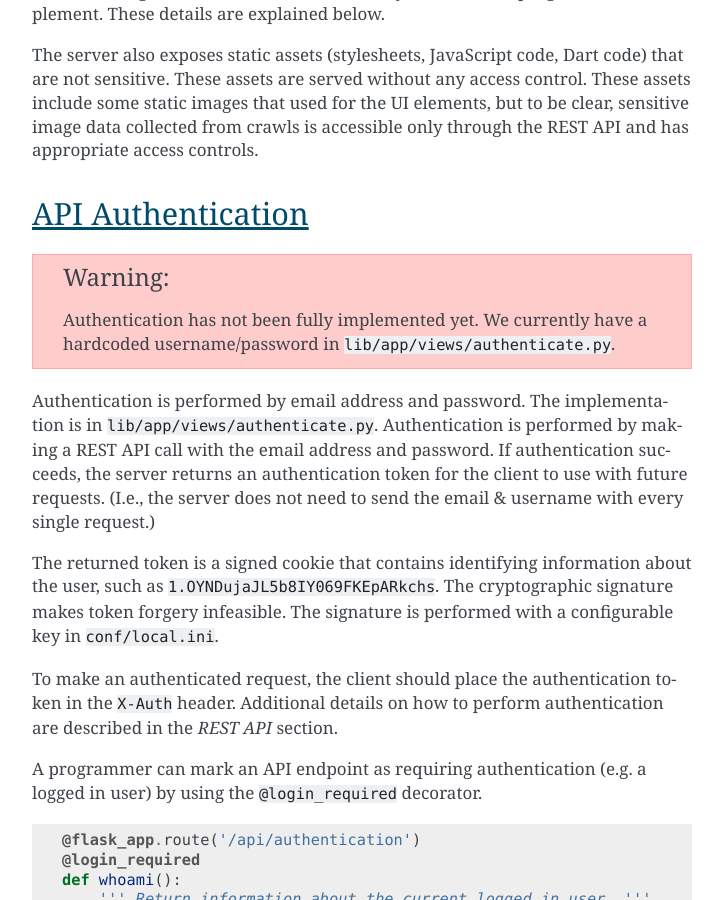
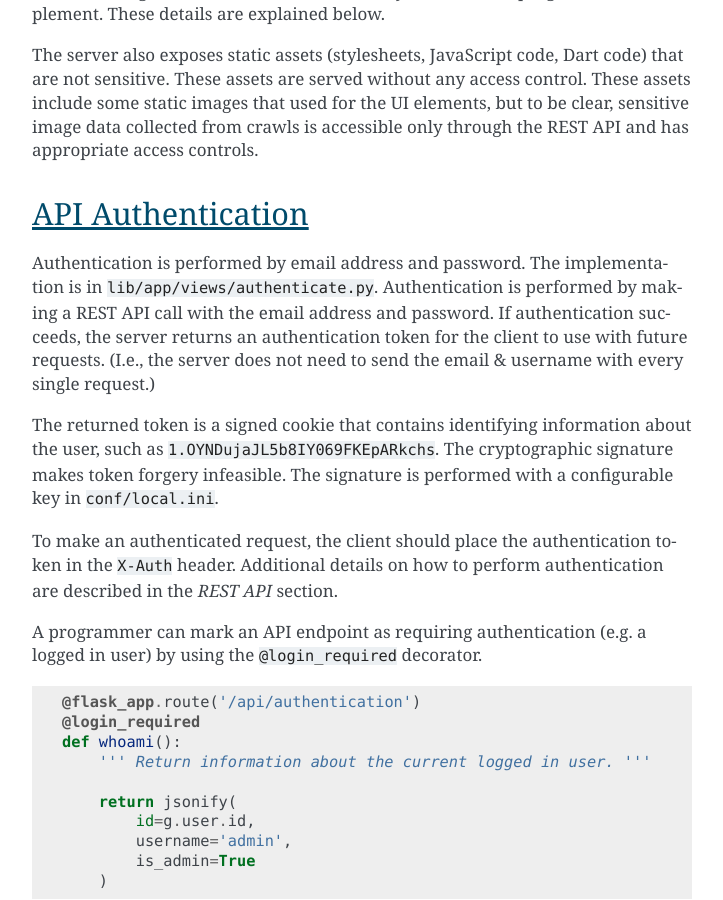
Before and after one commit to TeamHG-Memex/quickpin, a Sphinx documentation site: the page built from docs/security.rst, in a window 1280 px wide and 900 px high, scrolled down 841 px. Shown: the whole window, without its empty margins (388-1111 px from the left). Built offline with Sphinx 7.4.7, drawn with Linux system fonts in a browser that asks for light colours; pages that are not in the unit, such as notebooks, are missing from menus.

Commit message:
Removing legacy authentication warning in docs.

```diff
--- a/docs/security.rst
+++ b/docs/security.rst
@@ -34,11 +34,6 @@ REST API and has appropriate access controls.
 
 API Authentication
 ==================
-
-.. warning::
-
-    Authentication has not been fully implemented yet. We currently have a
-    hardcoded username/password in ``lib/app/views/authenticate.py``.
 
 Authentication is performed by email address and password. The implementation is
 in ``lib/app/views/authenticate.py``. Authentication is performed by making a
```
